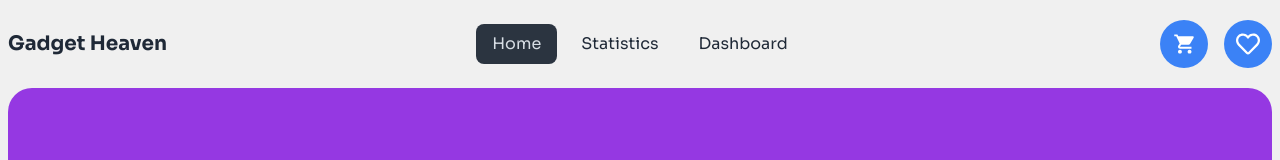
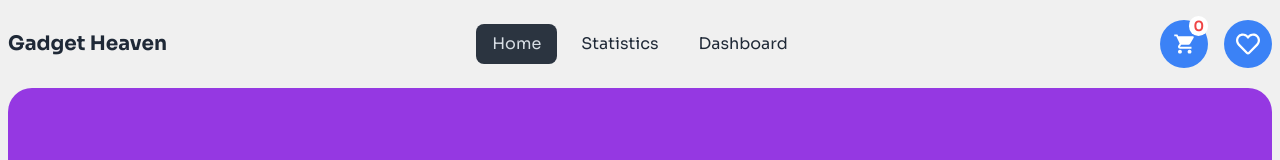
Before and after one commit to programming-hero-web-course-4/b10a8-gadget-heaven-aminul118, a React (Vite) app: page / in a window 1280 px wide. Shown: the top 160 px of the page. Built offline with nearby package versions, Linux system fonts and the light colour scheme.

Commit message:
Scroll change &  Add to cart icon

```diff
--- a/src/components/Navbar.jsx
+++ b/src/components/Navbar.jsx
@@ -54,10 +54,12 @@ const Navbar = () => {
             {navbarLinks}
           </ul>
         </div>
-        <div className="navbar-end text-2xl gap-4 text-white">
-          <NavLink className={`bg-blue-500 p-3 rounded-full`}>
+        <div className="navbar-end text-2xl gap-4 text-white relative">
+         <div className="absolute right-16 bottom-8 text-red-500 bg-white px-1 rounded-full text-sm font-semibold"><p>0</p></div>
+          <NavLink to='/dashboard' className={`bg-blue-500 p-3 rounded-full`}>
             <IoMdCart />
           </NavLink>
+
           <NavLink className={`bg-blue-500 p-3 rounded-full`}>
             <FaRegHeart />
           </NavLink>
--- a/src/index.css
+++ b/src/index.css
@@ -1,11 +1,13 @@
-@import url('https://fonts.googleapis.com/css2?family=Sora:wght@100..800&display=swap');
+@import url("https://fonts.googleapis.com/css2?family=Sora:wght@100..800&display=swap");
 @tailwind base;
 @tailwind components;
 @tailwind utilities;
 
-html{
-      font-family: "Sora", sans-serif;
+html {
+  font-family: "Sora", sans-serif;
+  overflow-y: scroll;
 }
-body{
-background: #f0f0f0;
+
+body {
+  background: #f0f0f0;
 }
--- a/src/pages/ProductDetails.jsx
+++ b/src/pages/ProductDetails.jsx
@@ -1,5 +1,6 @@
 import { useEffect, useState } from "react";
 import { useLoaderData, useParams } from "react-router-dom";
+import { IoMdCart } from "react-icons/io";
 
 const ProductDetails = () => {
   const { productname } = useParams();
@@ -62,8 +63,8 @@ const ProductDetails = () => {
             <p className="font-semibold">Rating</p>
             <p>{rating}</p>
 
-            <button className="border-2 px-6 py-2 rounded-full border-purple-700 bg-[#9538E2] text-white">
-              Add to Cart
+            <button className="border-2 px-6 py-2 rounded-full border-purple-700 bg-[#9538E2] text-white flex items-center gap-2">
+              Add to Cart <IoMdCart />
             </button>
           </div>
         </div>
```
